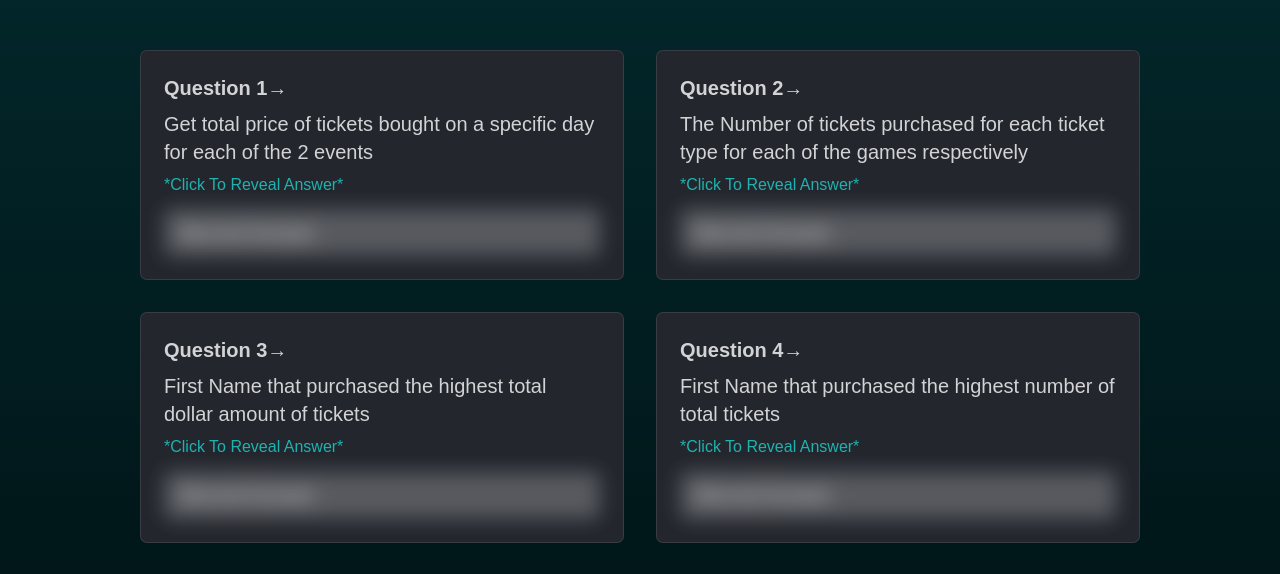
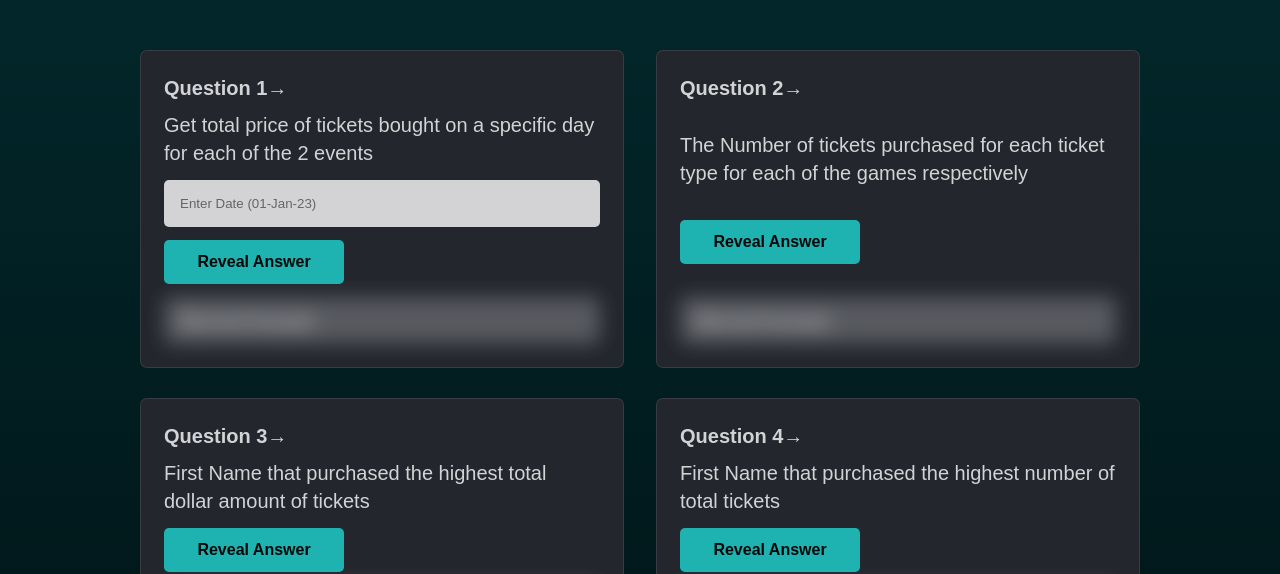
Before and after one commit to RobbieProkop/StellarAlgo_test, an Astro site in the folder frontend/: page / in a window 1280 px wide. Shown: the part 226-800 px from the top of the page. Built offline with nearby package versions, Linux system fonts and the light colour scheme; Astro itself is replaced by a stand-in of ours.

Commit message:
styles and input

```diff
--- a/frontend/src/components/Cards.tsx
+++ b/frontend/src/components/Cards.tsx
@@ -6,10 +6,21 @@ import axios from "axios";
 const Cards: FC = () => {
   const [answer, setAnswer] = useState<string[]>([]);
   const [visible, setVisible] = useState<boolean[]>([]);
+  const [input, setInput] = useState<string>("");
+  const [error, setError] = useState<boolean>(false);
+
+  const handleChange = (e: React.ChangeEvent<HTMLInputElement>) => {
+    setInput(e.target.value);
+  };
 
   const toggleAnswer = async (id: number, href: string) => {
-    console.log("id", id);
-    const temp = await axios.get(href);
+    if (id === 1 && !input) {
+      setError(true);
+      return;
+    }
+    setError(false);
+    const temp =
+      id === 1 ? await axios.get(`${href}/${input}`) : await axios.get(href);
     if (visible[id]) {
       setVisible((prev) => {
         const newVisible = [...prev];
@@ -71,21 +82,42 @@ const Cards: FC = () => {
   return (
     <section className="link-card-grid" id="questions">
       {questions.map((question) => (
-        <li
-          key={question.id}
-          className="link-card"
-          onClick={() => toggleAnswer(question.id, question.href)}
-        >
+        <li key={question.id} className="link-card">
           <div>
             <h2>
               {question.title}
               <span>&rarr;</span>
             </h2>
             <p>{question.body}</p>
-            <p className="click">*Click To Reveal Answer*</p>
+            {question.id === 1 && (
+              <>
+                <input
+                  value={input}
+                  onChange={handleChange}
+                  type="text"
+                  className={error ? "input error" : "box input"}
+                  placeholder="Enter Date (01-Jan-23)"
+                />
+
+                {error && <p className="errorText ">Please Enter a Date</p>}
+              </>
+            )}
+            {/* <p className="click">*Click To Reveal Answer*</p> */}
+            <button
+              className="btn"
+              onClick={() => toggleAnswer(question.id, question.href)}
+            >
+              Reveal Answer
+            </button>
 
             {visible[question.id] ? (
-              <p className="box">{answer}</p>
+              <>
+                {question.id === 2 || question.id === 5 ? (
+                  <p className="box">{answer[question.id]}</p>
+                ) : (
+                  <p className="box">{answer[question.id]}</p>
+                )}
+              </>
             ) : (
               <p className="box blur">Blurred Answer</p>
             )}
--- a/frontend/src/components/card.css
+++ b/frontend/src/components/card.css
@@ -11,6 +11,7 @@
   margin: auto;
   padding: 1px;
   max-width: 550px;
+  height: 100%;
   background-color: #23262d;
   background-image: none;
   background-size: 400%;
@@ -42,12 +43,7 @@ p {
   margin-bottom: 0;
 }
 
-.click {
-  font-size: 1rem;
-  color: rgb(var(--bright-teal));
-}
-
-/* .btn {
+.btn {
   cursor: pointer;
   max-width: 180px;
   color: #000;
@@ -62,7 +58,12 @@ p {
 }
 .btn:hover {
   background-color: rgb(var(--pink));
-} */
+}
+
+.click {
+  font-size: 1rem;
+  color: rgb(var(--bright-teal));
+}
 
 .box {
   background-color: rgb(255 255 255 / 30%);
@@ -77,8 +78,27 @@ p {
 .link-card:is(:hover, :focus-within) {
   background-position: 0;
   background-image: var(--accent-gradient);
-  cursor: pointer;
 }
+
 .link-card:is(:hover, :focus-within) h2 {
   color: rgb(var(--accent-light));
 }
+
+.input {
+  margin-top: 0.8rem;
+  background-color: rgb(255 255 255);
+  padding: 1rem;
+  border: none;
+  border-radius: 5px;
+}
+
+.input.error,
+.input.error:active {
+  border: 2px solid red;
+  outline: none;
+}
+
+.errorText {
+  color: red;
+  font-style: italic;
+}
--- a/frontend/src/layouts/Layout.astro
+++ b/frontend/src/layouts/Layout.astro
@@ -52,6 +52,7 @@ const { title } = Astro.props;
     font-family: "Epilogue", sans-serif;
     line-height: 1.5;
     color: #000;
+    min-height: 100vh;
   }
 
   h1 {
```
